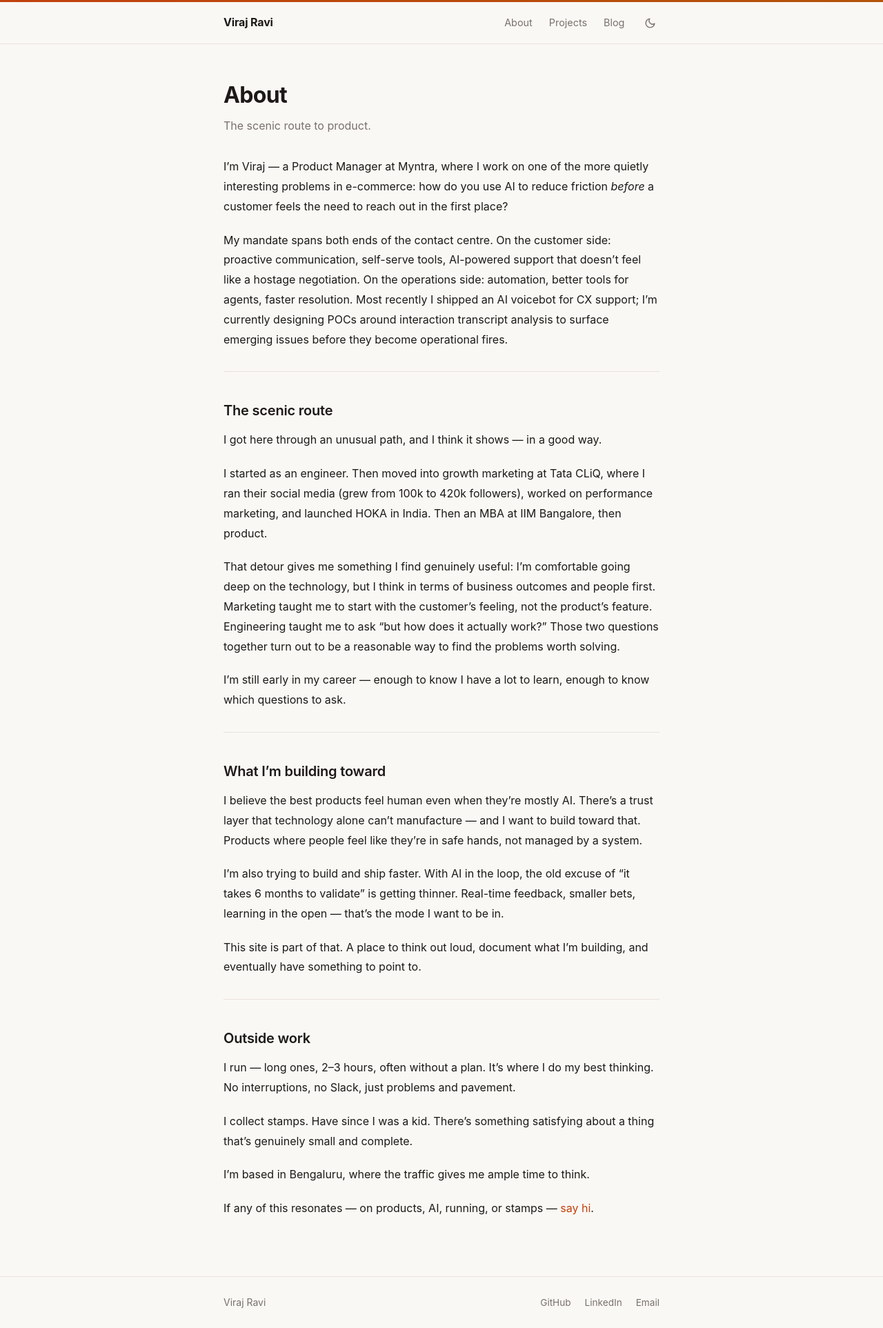
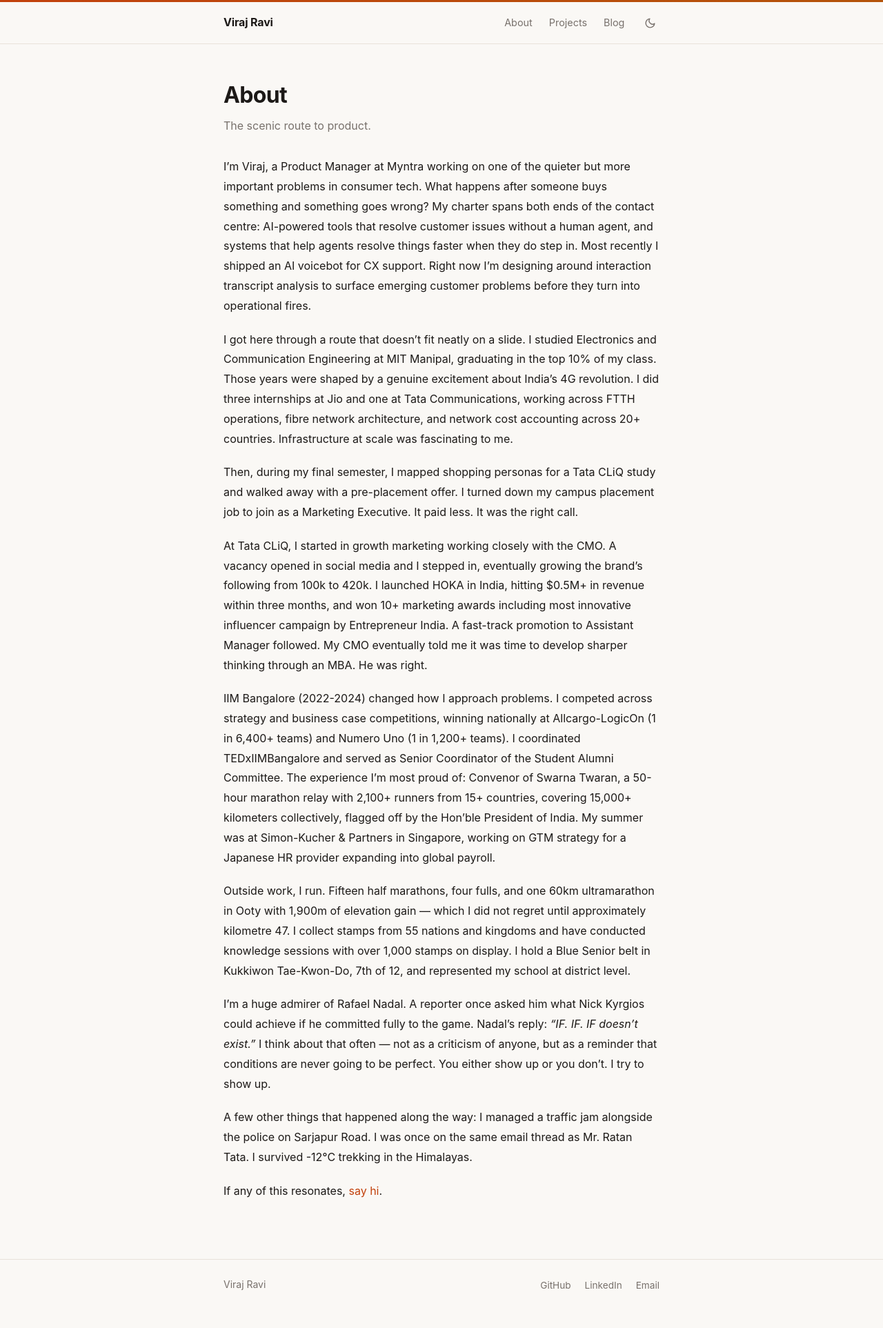
Before and after one commit to viraj412/viraj412.github.io, a Jekyll site: the page built from about.md, in a window 1280 px wide. Shown: the whole page at 69% size. Built offline with Jekyll 4.4.1, drawn with Linux system fonts in a browser that asks for light colours; after the commit the page ends 1899 px from its top, so only the background shows below that.

Commit message:
About me

```diff
--- a/about.md
+++ b/about.md
@@ -4,40 +4,20 @@
 description: The scenic route to product.
 ---
 
-I'm Viraj — a Product Manager at Myntra, where I work on one of the more quietly interesting problems in e-commerce: how do you use AI to reduce friction *before* a customer feels the need to reach out in the first place?
+I'm Viraj, a Product Manager at Myntra working on one of the quieter but more important problems in consumer tech. What happens after someone buys something and something goes wrong? My charter spans both ends of the contact centre: AI-powered tools that resolve customer issues without a human agent, and systems that help agents resolve things faster when they do step in. Most recently I shipped an AI voicebot for CX support. Right now I'm designing around interaction transcript analysis to surface emerging customer problems before they turn into operational fires.
 
-My mandate spans both ends of the contact centre. On the customer side: proactive communication, self-serve tools, AI-powered support that doesn't feel like a hostage negotiation. On the operations side: automation, better tools for agents, faster resolution. Most recently I shipped an AI voicebot for CX support; I'm currently designing POCs around interaction transcript analysis to surface emerging issues before they become operational fires.
+I got here through a route that doesn't fit neatly on a slide. I studied Electronics and Communication Engineering at MIT Manipal, graduating in the top 10% of my class. Those years were shaped by a genuine excitement about India's 4G revolution. I did three internships at Jio and one at Tata Communications, working across FTTH operations, fibre network architecture, and network cost accounting across 20+ countries. Infrastructure at scale was fascinating to me.
 
----
+Then, during my final semester, I mapped shopping personas for a Tata CLiQ study and walked away with a pre-placement offer. I turned down my campus placement job to join as a Marketing Executive. It paid less. It was the right call.
 
-## The scenic route
+At Tata CLiQ, I started in growth marketing working closely with the CMO. A vacancy opened in social media and I stepped in, eventually growing the brand's following from 100k to 420k. I launched HOKA in India, hitting $0.5M+ in revenue within three months, and won 10+ marketing awards including most innovative influencer campaign by Entrepreneur India. A fast-track promotion to Assistant Manager followed. My CMO eventually told me it was time to develop sharper thinking through an MBA. He was right.
 
-I got here through an unusual path, and I think it shows — in a good way.
+IIM Bangalore (2022-2024) changed how I approach problems. I competed across strategy and business case competitions, winning nationally at Allcargo-LogicOn (1 in 6,400+ teams) and Numero Uno (1 in 1,200+ teams). I coordinated TEDxIIMBangalore and served as Senior Coordinator of the Student Alumni Committee. The experience I'm most proud of: Convenor of Swarna Twaran, a 50-hour marathon relay with 2,100+ runners from 15+ countries, covering 15,000+ kilometers collectively, flagged off by the Hon'ble President of India. My summer was at Simon-Kucher & Partners in Singapore, working on GTM strategy for a Japanese HR provider expanding into global payroll.
 
-I started as an engineer. Then moved into growth marketing at Tata CLiQ, where I ran their social media (grew from 100k to 420k followers), worked on performance marketing, and launched HOKA in India. Then an MBA at IIM Bangalore, then product.
+Outside work, I run. Fifteen half marathons, four fulls, and one 60km ultramarathon in Ooty with 1,900m of elevation gain — which I did not regret until approximately kilometre 47. I collect stamps from 55 nations and kingdoms and have conducted knowledge sessions with over 1,000 stamps on display. I hold a Blue Senior belt in Kukkiwon Tae-Kwon-Do, 7th of 12, and represented my school at district level.
 
-That detour gives me something I find genuinely useful: I'm comfortable going deep on the technology, but I think in terms of business outcomes and people first. Marketing taught me to start with the customer's feeling, not the product's feature. Engineering taught me to ask "but how does it actually work?" Those two questions together turn out to be a reasonable way to find the problems worth solving.
+I'm a huge admirer of Rafael Nadal. A reporter once asked him what Nick Kyrgios could achieve if he committed fully to the game. Nadal's reply: *"IF. IF. IF doesn't exist."* I think about that often — not as a criticism of anyone, but as a reminder that conditions are never going to be perfect. You either show up or you don't. I try to show up.
 
-I'm still early in my career — enough to know I have a lot to learn, enough to know which questions to ask.
+A few other things that happened along the way: I managed a traffic jam alongside the police on Sarjapur Road. I was once on the same email thread as Mr. Ratan Tata. I survived -12°C trekking in the Himalayas.
 
----
-
-## What I'm building toward
-
-I believe the best products feel human even when they're mostly AI. There's a trust layer that technology alone can't manufacture — and I want to build toward that. Products where people feel like they're in safe hands, not managed by a system.
-
-I'm also trying to build and ship faster. With AI in the loop, the old excuse of "it takes 6 months to validate" is getting thinner. Real-time feedback, smaller bets, learning in the open — that's the mode I want to be in.
-
-This site is part of that. A place to think out loud, document what I'm building, and eventually have something to point to.
-
----
-
-## Outside work
-
-I run — long ones, 2–3 hours, often without a plan. It's where I do my best thinking. No interruptions, no Slack, just problems and pavement.
-
-I collect stamps. Have since I was a kid. There's something satisfying about a thing that's genuinely small and complete.
-
-I'm based in Bengaluru, where the traffic gives me ample time to think.
-
-If any of this resonates — on products, AI, running, or stamps — [say hi](mailto:rviru412@gmail.com).
+If any of this resonates, [say hi](mailto:rviru412@gmail.com).
--- a/assets/css/main.css
+++ b/assets/css/main.css
@@ -459,6 +459,19 @@
   font-size: 0.9rem;
 }
 
+/* ---- Back link ---- */
+.back-link {
+  display: inline-block;
+  color: var(--text-muted);
+  text-decoration: none;
+  font-size: 0.875rem;
+  transition: color 0.15s;
+}
+
+.back-link:hover {
+  color: var(--accent);
+}
+
 /* ---- Post images ---- */
 .post-img {
   display: block;
```
Also changed, not shown: _layouts/project.html (added, +18 -0 lines), projects.md (+6 -12 lines), projects/context-md.md (added, +24 -0 lines), projects/voicebot.md (added, +36 -0 lines).
